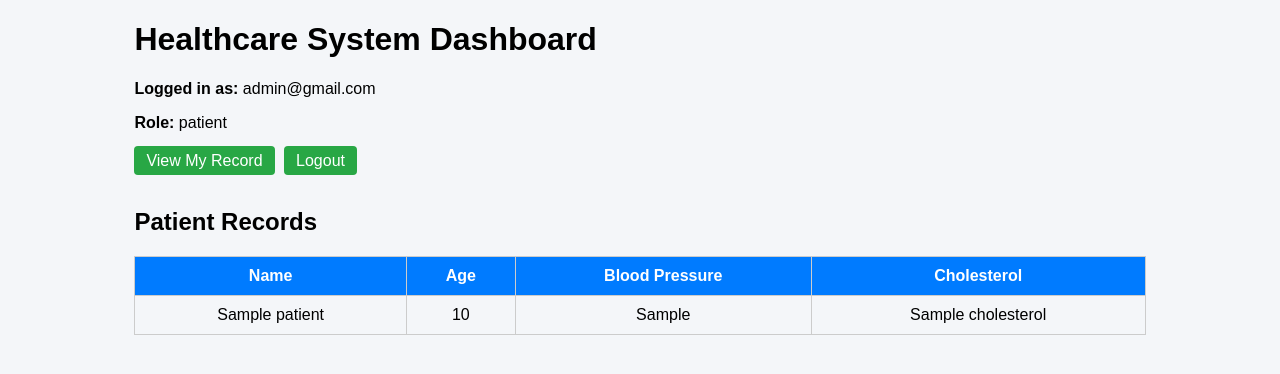
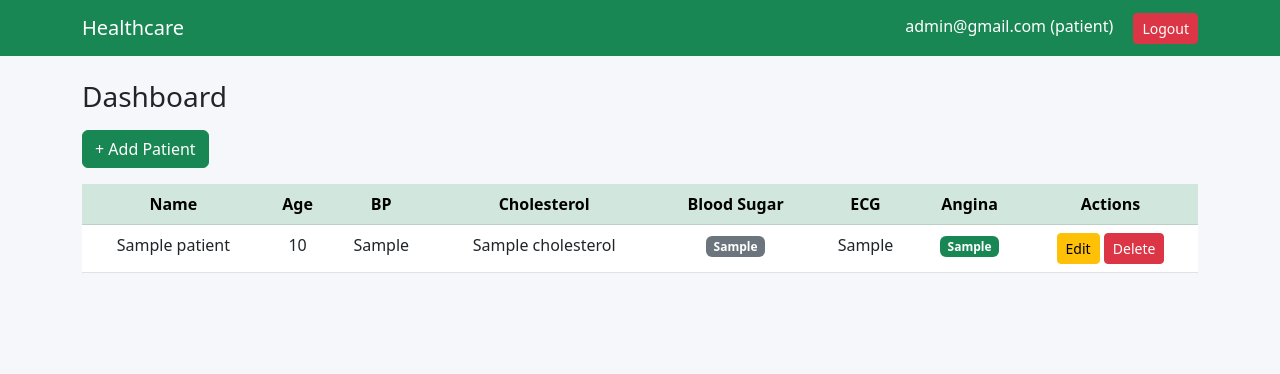
Before and after one commit to Olumide36/Secure-Health-System, a Flask app: page /dashboard in a window 1280 px wide. Shown: the top 374 px of the page. Run offline with Flask 3, Linux system fonts and the light colour scheme; a user stored in the database is signed in; a database or web service that is not in the repository returns one stand-in record (values such as "Sample title").

Commit message:
Initial commit or update patient templates

```diff
--- /dev/null
+++ b/templates/base.html
@@ -0,0 +1,44 @@
+<!DOCTYPE html>
+<html>
+<head>
+    <title>Healthcare System</title>
+
+    <link href="https://cdn.jsdelivr.net/npm/bootstrap@5.3.0/dist/css/bootstrap.min.css" rel="stylesheet">
+
+    <style>
+        body {
+            background-color: #f5f7fa;
+        }
+        .navbar {
+            background-color: #198754;
+        }
+        .navbar-brand, .nav-link {
+            color: white !important;
+        }
+    </style>
+</head>
+
+<body>
+
+<!-- NAVBAR -->
+<nav class="navbar navbar-expand-lg">
+    <div class="container">
+        <a class="navbar-brand" href="/dashboard">Healthcare</a>
+
+        <div class="ms-auto">
+            {% if session.get("user") %}
+                <span class="text-white me-3">
+                    {{ session["user"] }} ({{ session["role"] }})
+                </span>
+                <a href="/logout" class="btn btn-danger btn-sm">Logout</a>
+            {% endif %}
+        </div>
+    </div>
+</nav>
+
+<div class="container mt-4">
+    {% block content %}{% endblock %}
+</div>
+
+</body>
+</html>
--- a/templates/dashboard.html
+++ b/templates/dashboard.html
@@ -1,144 +1,50 @@
-<!DOCTYPE html>
-<html>
-<head>
-<title>Healthcare Dashboard</title>
+{% extends "base.html" %}
 
-<style>
+{% block content %}
 
-body{
-font-family: Arial;
-background:#f4f6f9;
-}
+<h3 class="mb-3">Dashboard</h3>
 
-.container{
-width:80%;
-margin:auto;
-}
+<a href="/add_patient" class="btn btn-success mb-3">+ Add Patient</a>
 
-table{
-width:100%;
-border-collapse: collapse;
-margin-top:20px;
-}
-
-th, td{
-border:1px solid #ccc;
-padding:10px;
-text-align:center;
-}
-
-th{
-background:#007BFF;
-color:white;
-}
-
-.button{
-padding:6px 12px;
-background:#28a745;
-color:white;
-text-decoration:none;
-border-radius:4px;
-margin-right:5px;
-}
-
-.edit{
-background:#ffc107;
-color:black;
-}
-
-.delete{
-background:#dc3545;
-}
-
-.top-buttons{
-margin-top:20px;
-}
-
-</style>
-
-</head>
-
-<body>
-
-<div class="container">
-
-<h1>Healthcare System Dashboard</h1>
-
-<p><b>Logged in as:</b> {{user}}</p>
-<p><b>Role:</b> {{role}}</p>
-
-<div class="top-buttons">
-
-{% if role == "clinician" or role == "admin" %}
-<a class="button" href="/add_patient">Add Patient</a>
-{% endif %}
-
-{% if role == "patient" %}
-<a class="button" href="/view_record">View My Record</a>
-{% endif %}
-
-<a class="button" href="/logout">Logout</a>
-
-</div>
-
-<br>
-
-{% if role == "clinician" or role == "admin" %}
-
-<form method="POST">
-
-<input type="text" name="search" placeholder="Search patient name">
-
-<button type="submit">Search</button>
-
-</form>
-
-{% endif %}
-
-<h2>Patient Records</h2>
-
-<table>
-
+<table class="table table-hover text-center">
+    <thead class="table-success">
         <tr>
             <th>Name</th>
             <th>Age</th>
-<th>Blood Pressure</th>
+            <th>BP</th>
             <th>Cholesterol</th>
+            <th>Blood Sugar</th>
+            <th>ECG</th>
+            <th>Angina</th>
+            <th>Actions</th>
+        </tr>
+    </thead>
 
-{% if role == "clinician" or role == "admin" %}
-<th>Actions</th>
-{% endif %}
-
+    <tbody>
+    {% for p in patients %}
+        <tr>
+            <td>{{ p["name"] }}</td>
+            <td>{{ p["age"] }}</td>
+            <td>{{ p["blood_pressure"] }}</td>
+            <td>{{ p["cholesterol"] }}</td>
+            <td>
+                <span class="badge bg-{{ 'success' if p['fasting_blood_sugar']=='Yes' else 'secondary' }}">
+                    {{ p["fasting_blood_sugar"] }}
+                </span>
+            </td>
+            <td>{{ p["resting_ecg"] }}</td>
+            <td>
+                <span class="badge bg-{{ 'danger' if p['exercise_angina']=='Yes' else 'success' }}">
+                    {{ p["exercise_angina"] }}
+                </span>
+            </td>
+            <td>
+                <a href="/edit_patient/{{ p['_id'] }}" class="btn btn-warning btn-sm">Edit</a>
+                <a href="/delete_patient/{{ p['_id'] }}" class="btn btn-danger btn-sm">Delete</a>
+            </td>
         </tr>
-
-{% for p in patients %}
-
-<tr>
-
-<td>{{p.name}}</td>
-<td>{{p.age}}</td>
-<td>{{p.blood_pressure}}</td>
-<td>{{p.cholesterol}}</td>
-
-{% if role == "clinician" or role == "admin" %}
-
-<td>
-
-<a class="button edit" href="/edit_patient/{{p._id}}">Edit</a>
-
-<a class="button delete" href="/delete_patient/{{p._id}}">Delete</a>
-
-</td>
-
-{% endif %}
-
-</tr>
-
     {% endfor %}
-
+    </tbody>
 </table>
 
-</div>
-
-</body>
-</html>
+{% endblock %}
```
Also changed, not shown: templates/add_patient.html (+41 -39 lines), templates/login.html (+45 -12 lines), templates/register.html (+53 -19 lines), auth.db. Lines whose indentation alone changed are shown as unchanged.
